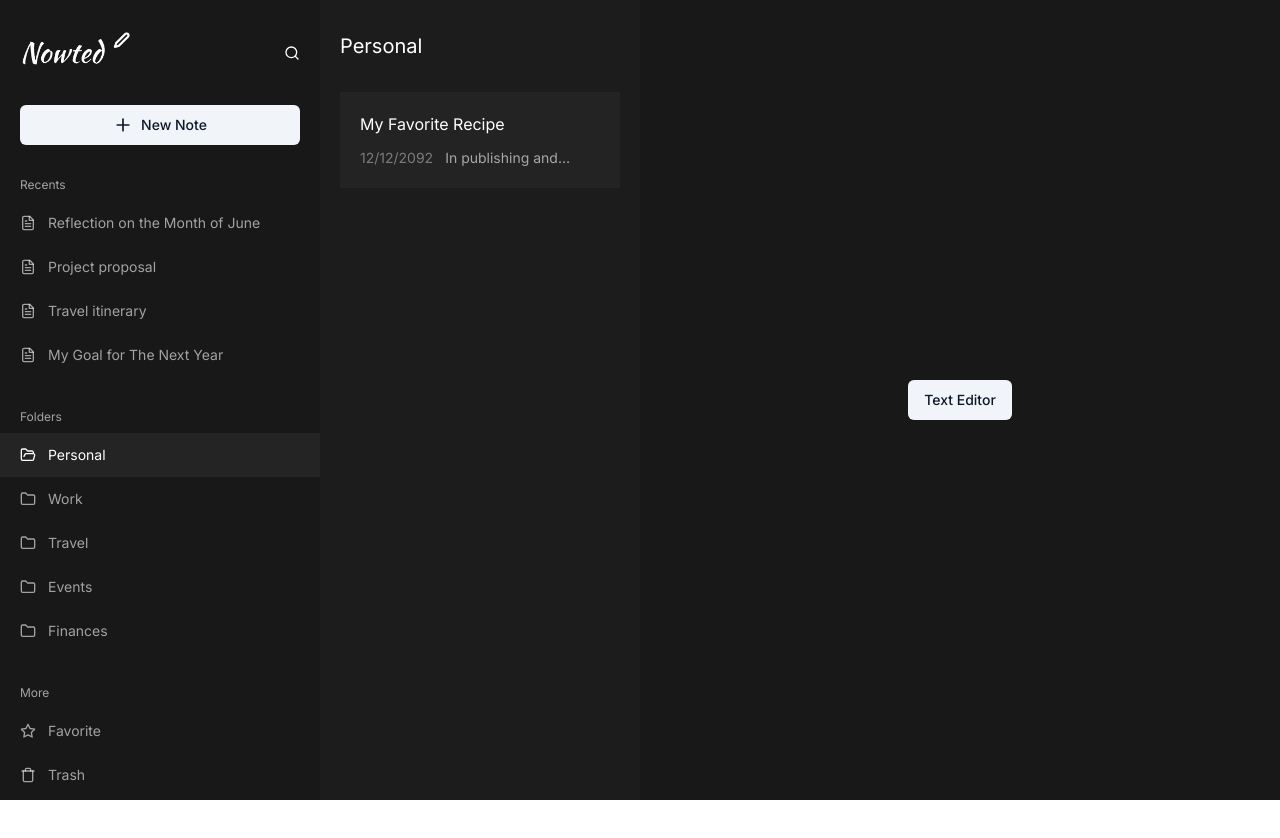
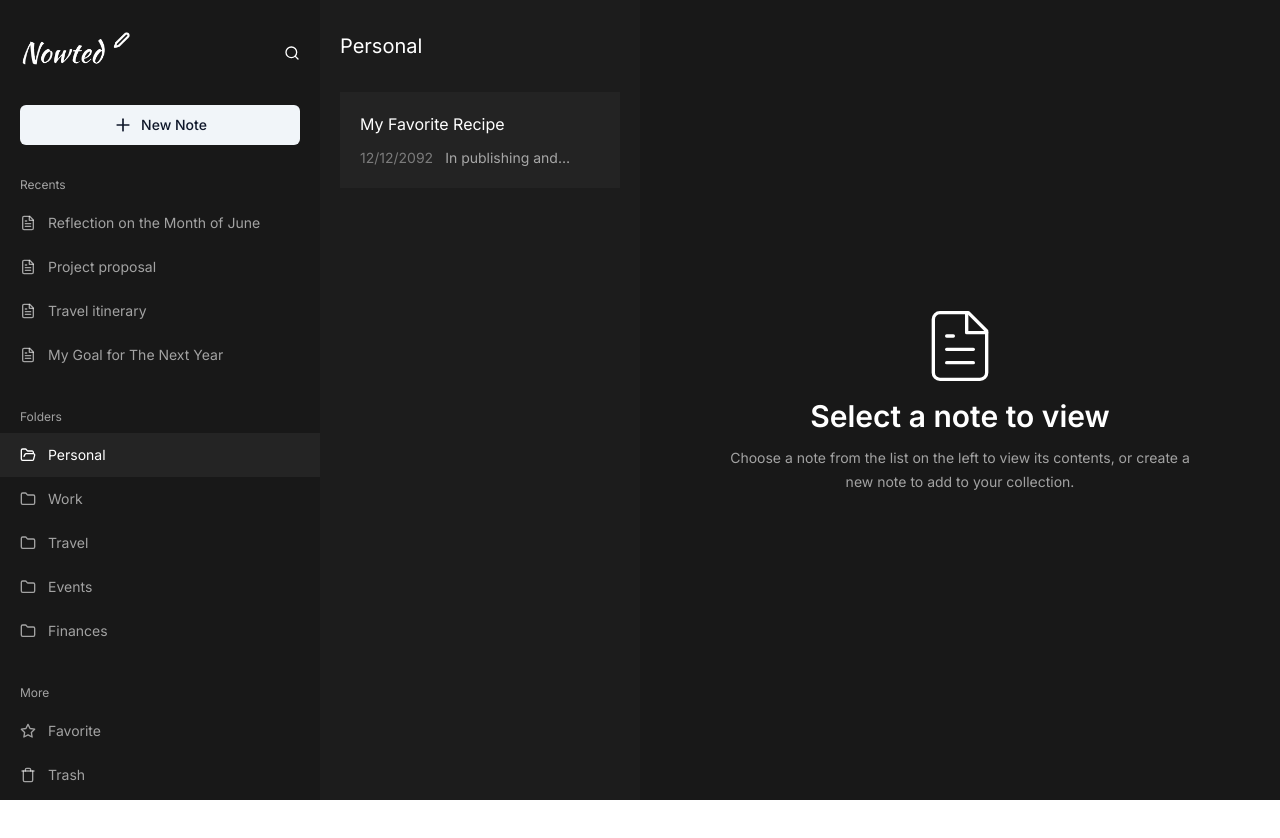
Before and after one commit to irsyaddd/nowted, a Next.js app: page / in a window 1280 px wide. Shown: the top 838 px of the page. Built offline with nearby package versions, Linux system fonts and the light colour scheme.

Commit message:
add empty state

```diff
--- a/app/page.tsx
+++ b/app/page.tsx
@@ -1,42 +1,26 @@
-"use client";
-
+import ContentList from "@/components/content-list";
 import SidebarMenu from "@/components/sidebar-menu";
-import { Button } from "@/components/ui/button";
-import { useNoteStore } from "@/zustand";
-import { useEffect } from "react";
+import { FileText } from "lucide-react";
 
 export default function Home() {
-  // const selectedFolder = useNoteStore((state) => state.data);
-  const { data, selectNote } = useNoteStore();
-
-  useEffect(() => {
-    console.log("recentSelectedIndex: ", data.recentSelectedIndex);
-  }, [data.recentSelectedIndex]);
   return (
     <main className="flex h-screen">
       <SidebarMenu />
-      <section className="justify-around w-[20rem] bg-noted-secondary px-5 pt-8">
-        <p className="pb-8 text-xl text-white">{data.title}</p>
-        <ul className="space-y-5">
-          {data.notes.map((item, index) => (
-            <li
-              key={item.id}
-              aria-current={item.id === data.recentSelectedIndex}
-              className="p-5 space-y-3 text-white bg-white/[.03] [&[aria-current='true']]:bg-white/10 transition duration-150"
-            >
-              <p>{item.title}</p>
-              <div className="flex gap-3 text-sm">
-                <p className="text-white/40">{item.createdAt}</p>
-                <p className="line-clamp-1 text-ellipsis text-white/60">
-                  {item.content}
-                </p>
-              </div>
-            </li>
-          ))}
-        </ul>
-      </section>
-      <section className="flex items-center justify-around grow bg-noted">
-        <Button variant={"secondary"}>Text Editor</Button>
+      <ContentList />
+      <section className="flex items-center justify-around px-5 grow bg-noted">
+        <div className="space-y-3 text-center">
+          <FileText
+            className="w-20 h-20 m-auto text-xs text-white"
+            strokeWidth={1}
+          />
+          <p className="text-3xl font-semibold text-white">
+            Select a note to view
+          </p>
+          <p className="leading-6 text-white/60 w-[460px] text-sm">
+            Choose a note from the list on the left to view its contents, or
+            create a new note to add to your collection.
+          </p>
+        </div>
       </section>
     </main>
   );
--- /dev/null
+++ b/components/content-list.tsx
@@ -0,0 +1,30 @@
+"use client";
+
+import { useNoteStore } from "@/zustand/noteStore";
+import React from "react";
+
+export default function ContentList() {
+  const { data, selectNote } = useNoteStore();
+  return (
+    <section className="justify-around w-[20rem] bg-noted-secondary px-5 pt-8">
+      <p className="pb-8 text-xl text-white">{data.title}</p>
+      <ul className="space-y-5">
+        {data.notes.map((item, index) => (
+          <li
+            key={item.id}
+            aria-current={item.id === data.recentSelectedIndex}
+            className="p-5 space-y-3 text-white bg-white/[.03] [&[aria-current='true']]:bg-white/10 transition duration-150"
+          >
+            <p>{item.title}</p>
+            <div className="flex gap-3 text-sm">
+              <p className="text-white/40">{item.createdAt}</p>
+              <p className="line-clamp-1 text-ellipsis text-white/60">
+                {item.content}
+              </p>
+            </div>
+          </li>
+        ))}
+      </ul>
+    </section>
+  );
+}
--- a/components/sidebar-menu.tsx
+++ b/components/sidebar-menu.tsx
@@ -2,11 +2,11 @@
 
 import { Button } from "@/components/ui/button";
 import { folderList, moreList, recentNotes } from "@/note";
+import { useNoteStore } from "@/zustand/noteStore";
 import { FileText, Folder, FolderOpen, Plus, Search } from "lucide-react";
 import Image from "next/image";
-import { useEffect, useState } from "react";
+import { useState } from "react";
 import nowted from "../public/logo.png";
-import { useNoteStore } from "@/zustand";
 
 export default function SidebarMenu() {
   const [category, setCategory] = useState("folder");
@@ -33,7 +33,7 @@ export default function SidebarMenu() {
             <li
               onClick={() => {
                 setCurrentRecentSelected(index);
-                selectNote(item.category);
+                selectNote("item.category");
                 selectMenu(item.category, item.id);
               }}
               aria-current={index === currentRecentSelected}
@@ -53,7 +53,7 @@ export default function SidebarMenu() {
       <div>
         <p className="px-5 pb-2 text-xs text-white/60">Folders</p>
         <ul className="text-sm">
-          {folderList.map((item, index) => (
+          {folderList.map((item) => (
             <li
               onClick={() => {
                 if (category !== "folder") {
--- /dev/null
+++ b/components/tiptap.tsx
@@ -0,0 +1,13 @@
+"use client";
+
+import React from "react";
+import { useEditor, EditorContent } from "@tiptap/react";
+import StarterKit from "@tiptap/starter-kit";
+
+export default function Tiptap() {
+  const editor = useEditor({
+    extensions: [StarterKit],
+    content: "<p>Hello World! 🌎️</p>",
+  });
+  return <EditorContent editor={editor} className="text-white" />;
+}
--- a/package.json
+++ b/package.json
@@ -10,6 +10,10 @@
   },
   "dependencies": {
     "@radix-ui/react-slot": "^1.0.2",
+    "@radix-ui/react-toast": "^1.1.4",
+    "@tiptap/pm": "^2.0.4",
+    "@tiptap/react": "^2.0.4",
+    "@tiptap/starter-kit": "^2.0.4",
     "@types/node": "20.4.5",
     "@types/react": "18.2.17",
     "@types/react-dom": "18.2.7",
--- a/zustand/index.tsx
+++ b/zustand/noteStore.tsx
@@ -1,3 +1,4 @@
+"use client";
 import { folderList } from "@/note";
 import { NoteProps } from "@/types";
 import { create } from "zustand";
```
Also changed, not shown: app/layout.tsx (+9 -9 lines), lib/utils.ts (+4 -3 lines), 1 other file (tests, documents, lock files or other folders).
